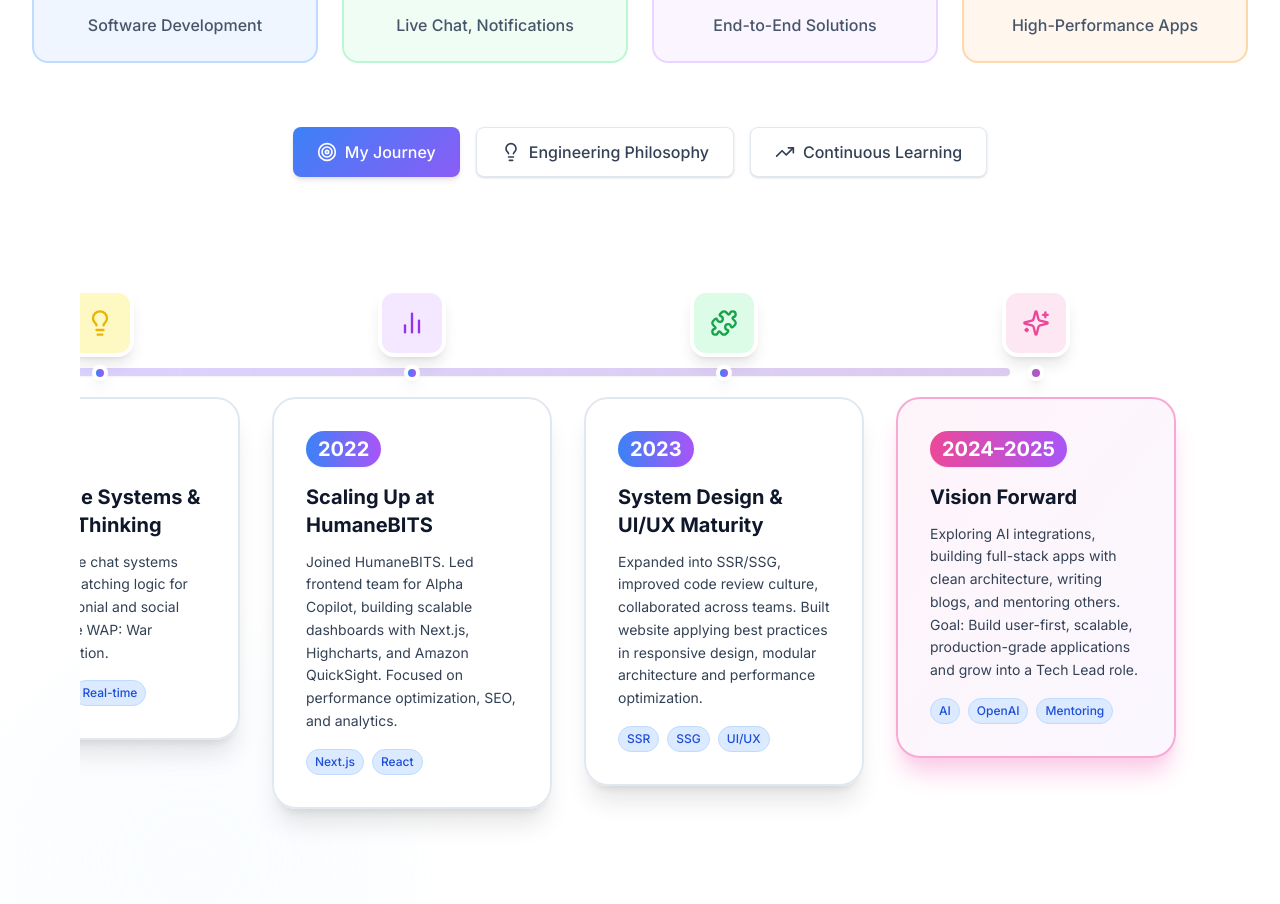
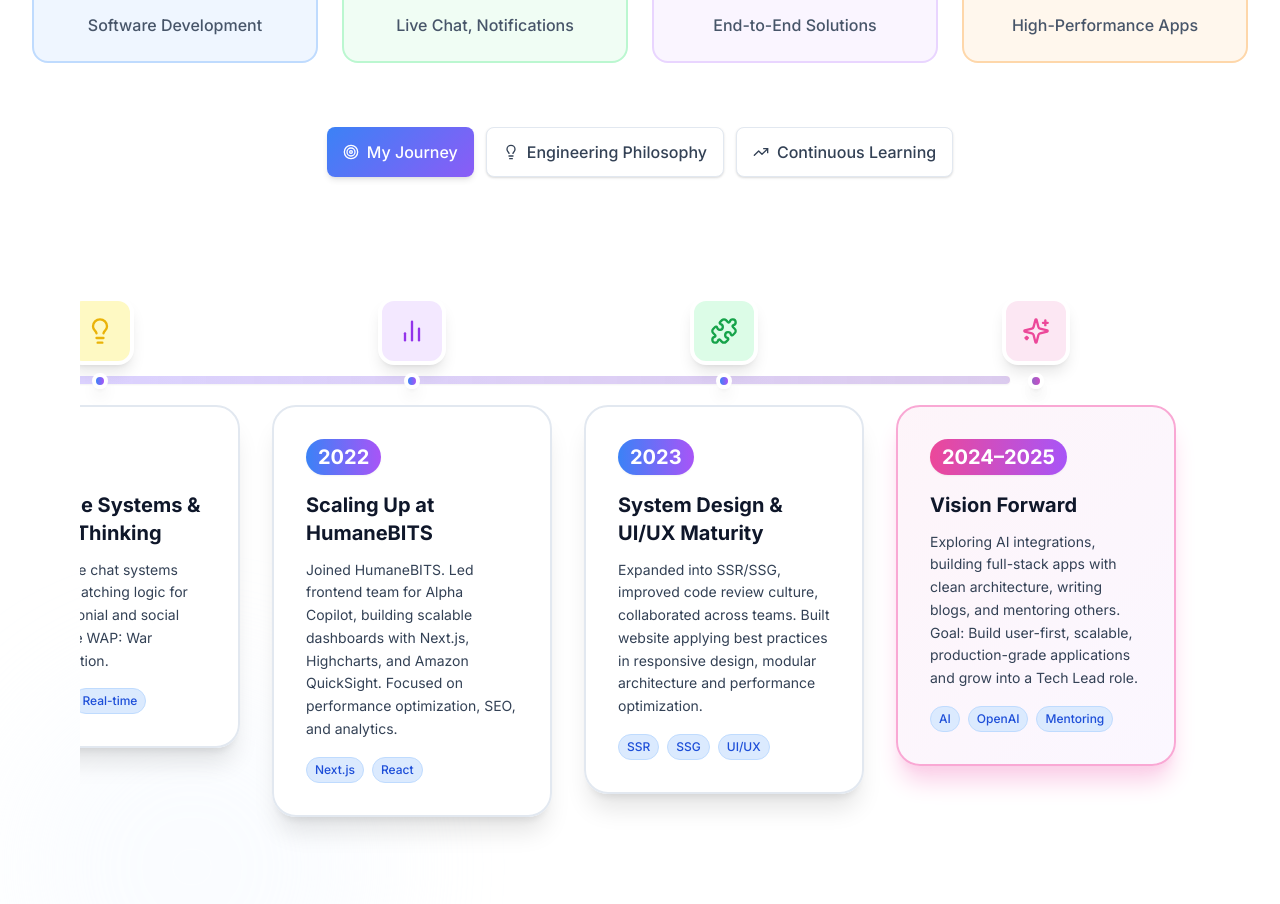
Before and after one commit to sumitwalmiki/portfolio, a Next.js app: page / in a window 1280 px wide. Shown: the part 1303-2207 px from the top of the page. Built offline with nearby package versions, Linux system fonts and the light colour scheme.

Commit message:
Added scrolling in mobile view

```diff
--- a/components/About.tsx
+++ b/components/About.tsx
@@ -218,27 +218,9 @@ export default function About() {
           <div className="mx-auto">
             {/* Enhanced Tab Navigation - Horizontal Scrollable */}
             <div className="mb-10">
-              {/* Desktop View */}
-              <div className="hidden sm:flex justify-center gap-4">
-                {tabs.map((tab) => (
-                  <button
-                    key={tab.id}
-                    onClick={() => setActiveTab(tab.id)}
-                    className={`flex items-center space-x-2 px-6 py-3 rounded-lg font-medium transition-all duration-300 ${
-                      activeTab === tab.id
-                        ? "gradient-primary text-white shadow-professional-lg"
-                        : "bg-white border border-slate-200 hover:border-slate-300 text-slate-700 shadow-professional"
-                    }`}
-                  >
-                    <tab.icon className="w-5 h-5" />
-                    <span>{tab.label}</span>
-                  </button>
-                ))}
-              </div>
-
               {/* Mobile View - Horizontal Scrollable */}
-              <div className="sm:hidden">
-                <div className="flex space-x-3 overflow-x-auto pb-2 px-1 scrollbar-hide">
+              <div className="sm:flex justify-center flex-col items-center">
+                <div className="flex space-x-3 overflow-x-auto pb-2 px-1 hide-scrollbar">
                   {tabs.map((tab) => (
                     <button
                       key={tab.id}
@@ -250,12 +232,13 @@ export default function About() {
                       }`}
                     >
                       <tab.icon className="w-4 h-4" />
+                      <span>{tab.label}</span>
                     </button>
                   ))}
                 </div>
 
                 {/* Scroll Indicator */}
-                <div className="flex justify-center mt-2">
+                <div className="flex sm:hidden justify-center mt-2">
                   <div className="flex space-x-1">
                     {tabs.map((tab) => (
                       <div
```
